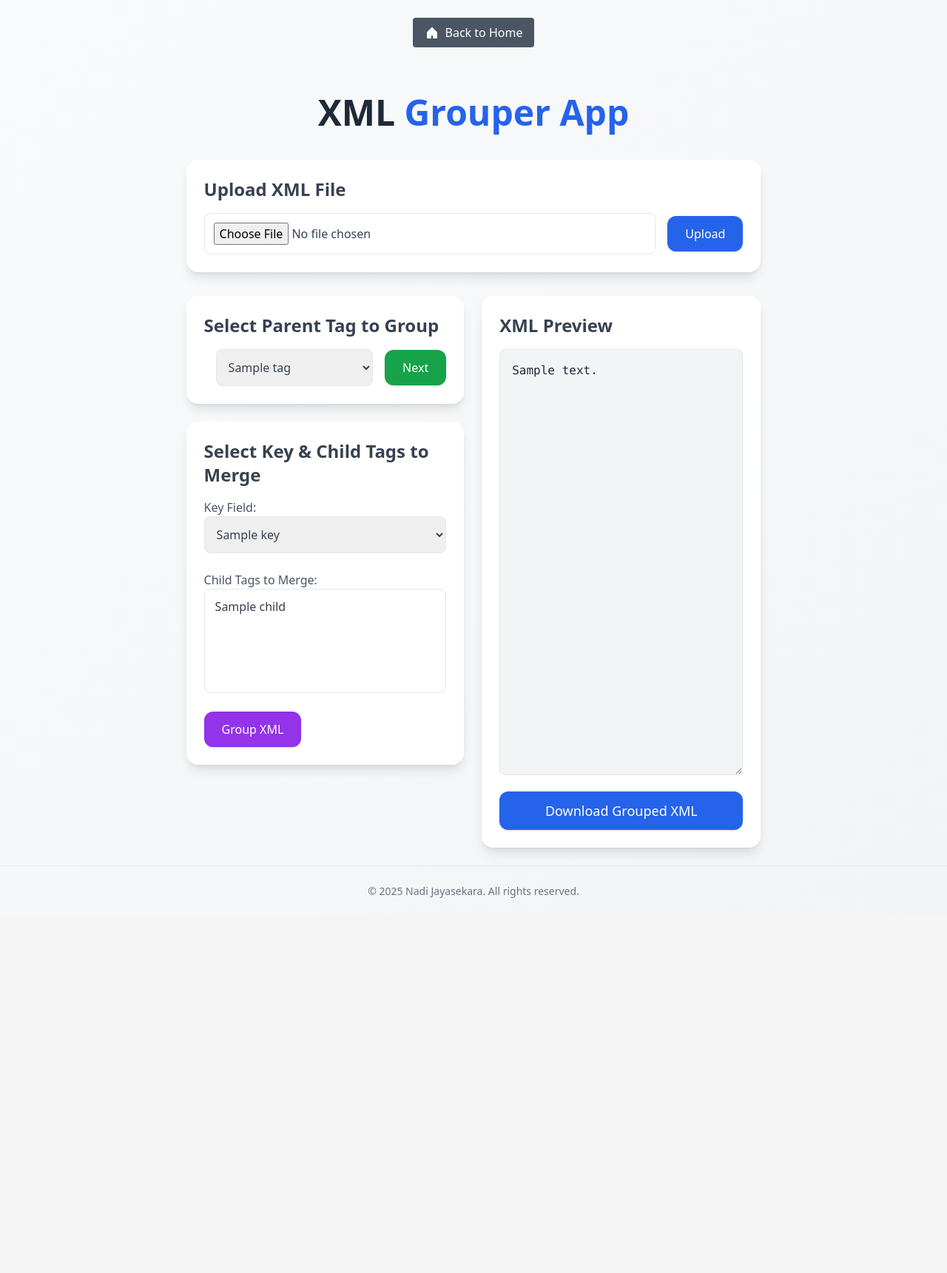
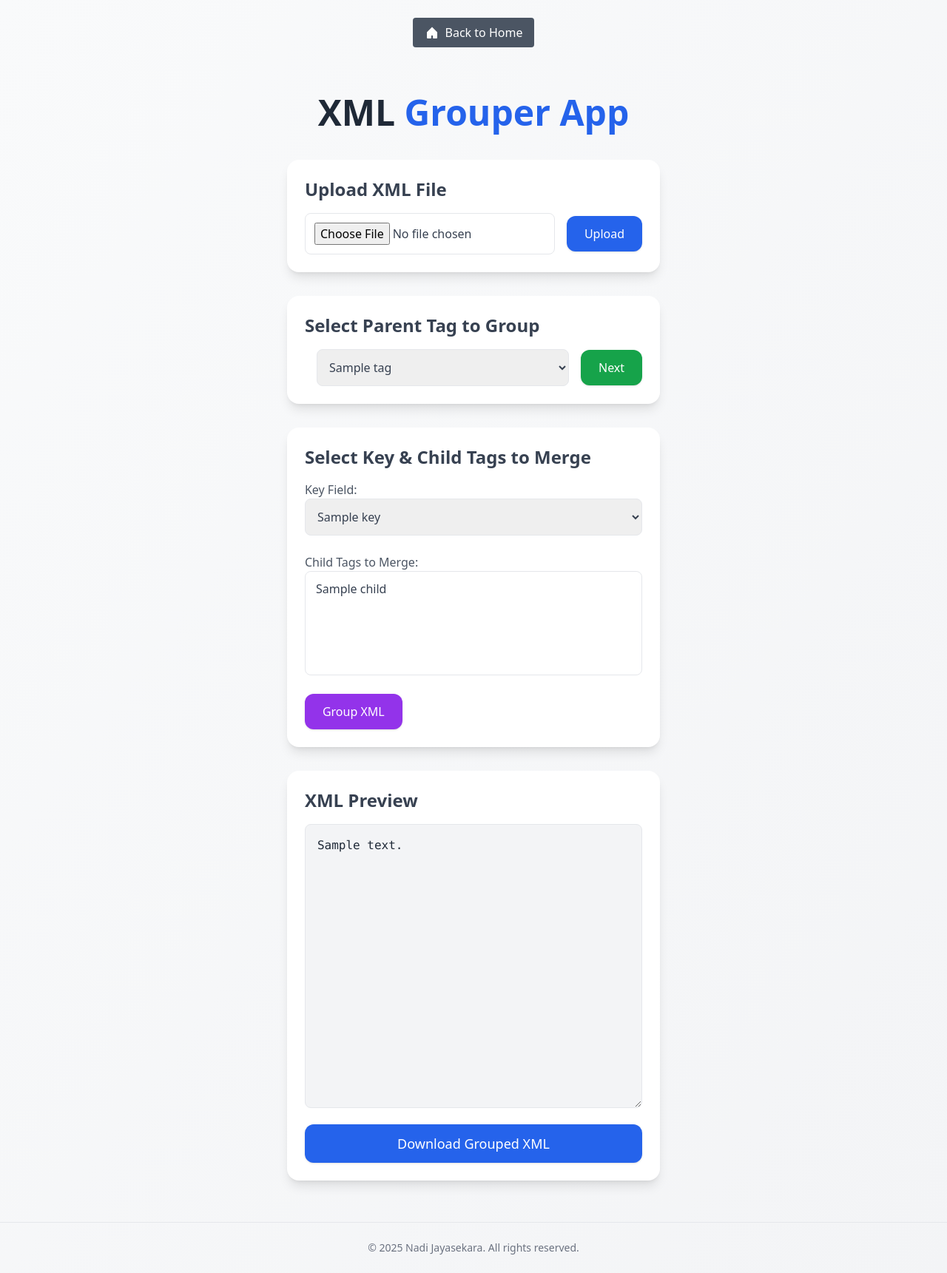
Before and after one commit to nadithakj/nodegrouper, a FastAPI app: template templates/index.html in a window 1280 px wide. Shown: the whole page at 74% size. Before the commit the page ends 1214 px from the top, so only its background shows below. Run offline with FastAPI, Linux system fonts and the light colour scheme; the template is opened without the code that fills it: most values are stand-ins (such as "Sample title", 1, 10 or a date in 2020); some libraries are stand-ins or nearby versions.

Commit message:
Update index.html

```diff
--- a/templates/index.html
+++ b/templates/index.html
@@ -36,11 +36,8 @@
     </div>
 
     {% if xml_preview %}
-    <div class="flex flex-col md:flex-row gap-6">
-        <!-- Left Side: User Prompts -->
-        <div class="md:w-1/2 space-y-6">
     <!-- Parent Tag Selection -->
-            <div class="bg-white shadow-lg rounded-2xl p-6">
+    <div class="bg-white shadow-lg rounded-2xl p-6 mb-8">
         <h2 class="text-2xl font-semibold mb-4 text-gray-700">Select Parent Tag to Group</h2>
         <form action="/select_key" method="post" class="flex items-center space-x-4">
             <input type="hidden" name="xml_content" value="{{ xml_preview }}">
@@ -54,10 +51,11 @@
             </button>
         </form>
     </div>
+    {% endif %}
 
     {% if keys %}
     <!-- Key Field & Child Tags Selection -->
-            <div class="bg-white shadow-lg rounded-2xl p-6">
+    <div class="bg-white shadow-lg rounded-2xl p-6 mb-8">
         <h2 class="text-2xl font-semibold mb-4 text-gray-700">Select Key & Child Tags to Merge</h2>
         <form action="/group" method="post" class="space-y-6">
             <div>
@@ -86,12 +84,12 @@
         </form>
     </div>
     {% endif %}
-        </div>
 
-        <!-- Right Side: XML Preview -->
-        <div class="md:w-1/2 bg-white shadow-lg rounded-2xl p-6">
+    {% if xml_preview %}
+    <!-- XML Preview -->
+    <div class="bg-white shadow-lg rounded-2xl p-6 mb-8">
         <h2 class="text-2xl font-semibold mb-4 text-gray-700">XML Preview</h2>
-            <textarea readonly class="w-full h-[36rem] border rounded-lg p-4 font-mono bg-gray-100 text-gray-800">{{ xml_preview }}</textarea>
+        <textarea readonly class="w-full h-96 border rounded-lg p-4 font-mono bg-gray-100 text-gray-800">{{ xml_preview }}</textarea>
 
         <!-- Download -->
         <form action="/download" method="post" class="mt-4">
@@ -100,7 +98,6 @@
                 Download Grouped XML
             </button>
         </form>
-        </div>
     </div>
     {% endif %}
 </main>
```
Lines whose indentation alone changed are shown as unchanged.
